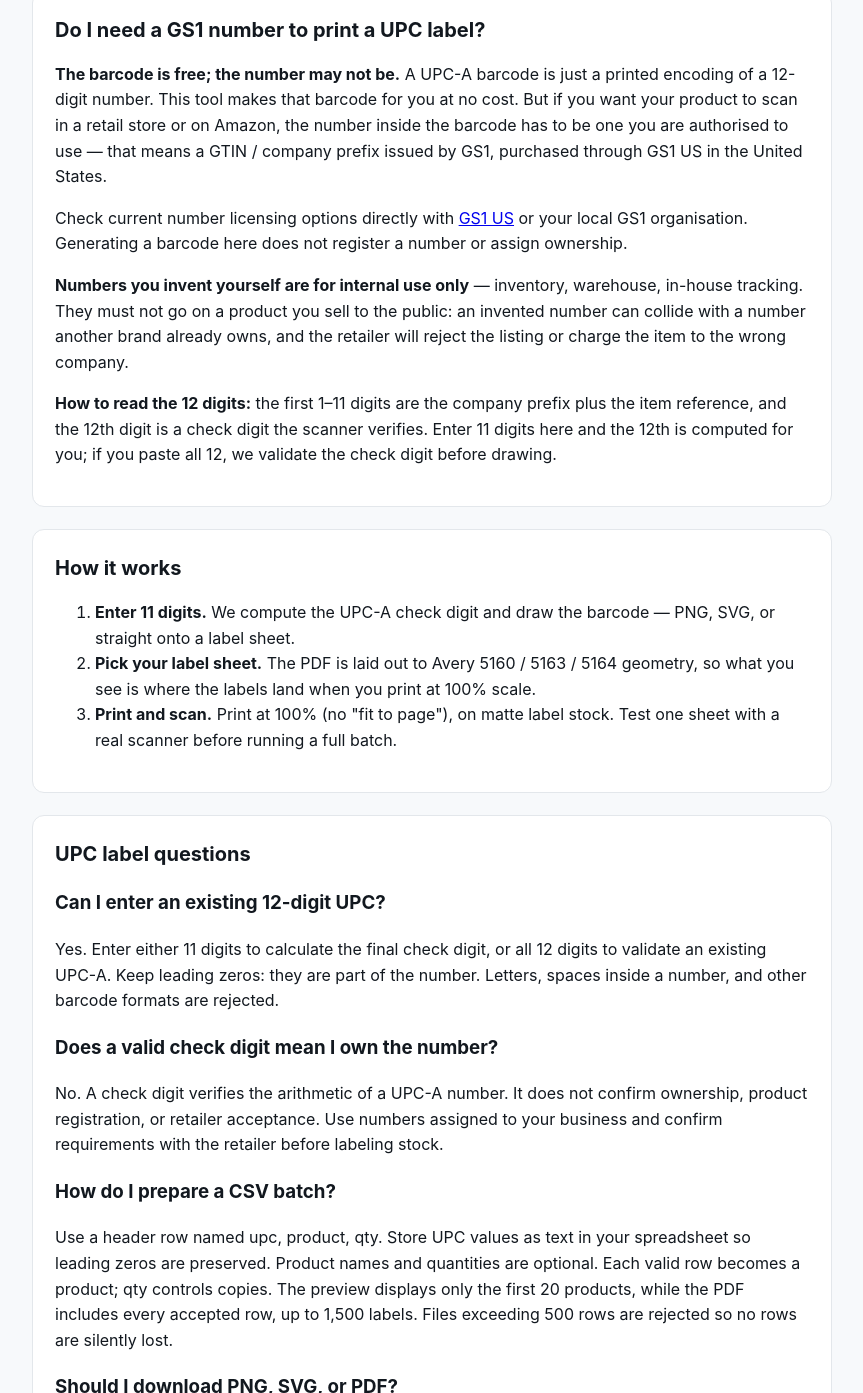
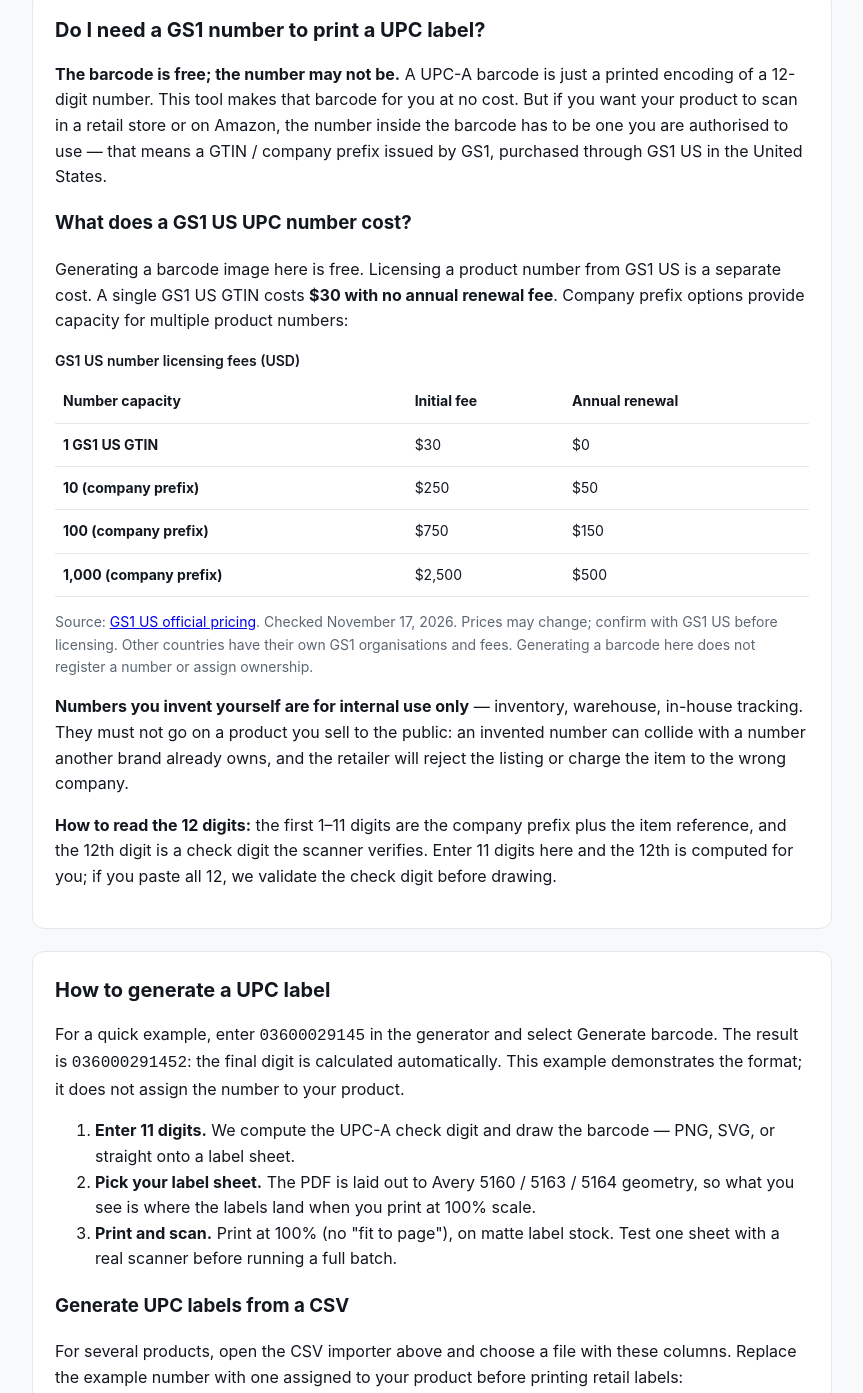
Before and after one commit to YouShareRoseGetFun/getupclabel, a plain HTML site: page index.html in a window 1280 px wide. Shown: the part 661-2054 px from the top of the page, without its empty margins (208-1071 px from the left). Drawn offline with Linux system fonts and the light colour scheme.

```diff
--- a/assets/style.css
+++ b/assets/style.css
@@ -33,3 +33,9 @@ button:hover { border-color:#c3ccd5; }
 .field { min-width:0; }
 .field input, .field select { width:100%; min-width:0; }
 button:disabled { opacity:.55; cursor:not-allowed; }
+
+.table-scroll { overflow-x:auto; }
+.pricing { width:100%; border-collapse:collapse; font-size:14px; }
+.pricing caption { text-align:left; font-weight:600; margin-bottom:8px; }
+.pricing th, .pricing td { text-align:left; padding:10px 8px; border-bottom:1px solid var(--line); }
+.csv-example { overflow-x:auto; padding:14px; background:var(--bg); border-radius:8px; }
--- a/index.html
+++ b/index.html
@@ -92,8 +92,25 @@
        your product to scan in a retail store or on Amazon, the number inside the barcode has to be one
        you are authorised to use — that means a GTIN / company prefix issued by GS1, purchased through
        GS1 US in the United States.</p>
-    <p>Check current number licensing options directly with <a href="https://www.gs1us.org/">GS1 US</a>
-       or your local GS1 organisation. Generating a barcode here does not register a number or assign ownership.</p>
+    <h3>What does a GS1 US UPC number cost?</h3>
+    <p>Generating a barcode image here is free. Licensing a product number from GS1 US is a separate cost.
+       A single GS1 US GTIN costs <strong>$30 with no annual renewal fee</strong>.
+       Company prefix options provide capacity for multiple product numbers:</p>
+    <div class="table-scroll">
+      <table class="pricing">
+        <caption>GS1 US number licensing fees (USD)</caption>
+        <thead><tr><th scope="col">Number capacity</th><th scope="col">Initial fee</th><th scope="col">Annual renewal</th></tr></thead>
+        <tbody>
+          <tr><th scope="row">1 GS1 US GTIN</th><td>$30</td><td>$0</td></tr>
+          <tr><th scope="row">10 (company prefix)</th><td>$250</td><td>$50</td></tr>
+          <tr><th scope="row">100 (company prefix)</th><td>$750</td><td>$150</td></tr>
+          <tr><th scope="row">1,000 (company prefix)</th><td>$2,500</td><td>$500</td></tr>
+        </tbody>
+      </table>
+    </div>
+    <p class="hint">Source: <a href="https://www.gs1us.org/upcs-barcodes-prefixes/how-to-get-a-upc-barcode">GS1 US official pricing</a>.
+       Checked <time datetime="2026-11-17">November 17, 2026</time>. Prices may change; confirm with GS1 US before licensing.
+       Other countries have their own GS1 organisations and fees. Generating a barcode here does not register a number or assign ownership.</p>
     <p><strong>Numbers you invent yourself are for internal use only</strong> — inventory, warehouse,
        in-house tracking. They must not go on a product you sell to the public: an invented number can
        collide with a number another brand already owns, and the retailer will reject the listing or
@@ -104,7 +121,10 @@
   </section>
 
   <section id="how" class="card">
-    <h2>How it works</h2>
+    <h2>How to generate a UPC label</h2>
+    <p>For a quick example, enter <code>03600029145</code> in the generator and select Generate barcode.
+       The result is <code>036000291452</code>: the final digit is calculated automatically.
+       This example demonstrates the format; it does not assign the number to your product.</p>
     <ol>
       <li><strong>Enter 11 digits.</strong> We compute the UPC-A check digit and draw the barcode — PNG,
         SVG, or straight onto a label sheet.</li>
@@ -113,6 +133,15 @@
       <li><strong>Print and scan.</strong> Print at 100% (no "fit to page"), on matte label stock.
         Test one sheet with a real scanner before running a full batch.</li>
     </ol>
+    <h3>Generate UPC labels from a CSV</h3>
+    <p>For several products, open the CSV importer above and choose a file with these columns.
+       Replace the example number with one assigned to your product before printing retail labels:</p>
+    <pre class="csv-example"><code>upc,product,qty
+03600029145,Example product,2</code></pre>
+    <p>This row creates two copies of the same label. The product name appears below the barcode in the PDF.
+       Choose Avery 5160 for 30 labels per sheet, 5163 for 10, or 5164 for 6.
+       PNG and SVG download the first accepted product; Export label PDF includes the entire accepted batch.
+       Keep UPC columns as text when saving from a spreadsheet, then check the import status for skipped rows.</p>
   </section>
 <section id="faq" class="card"><h2>UPC label questions</h2>
 <h3>Can I enter an existing 12-digit UPC?</h3><p>Yes. Enter either 11 digits to calculate the final check digit, or all 12 digits to validate an existing UPC-A. Keep leading zeros: they are part of the number. Letters, spaces inside a number, and other barcode formats are rejected.</p>
```
Also changed, not shown: contact.html (+1 -1 lines), robots.txt, 4 other files.
